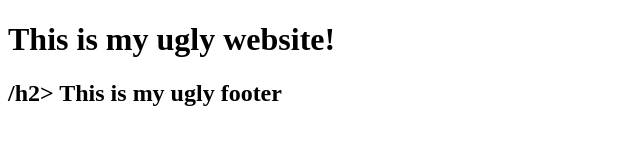
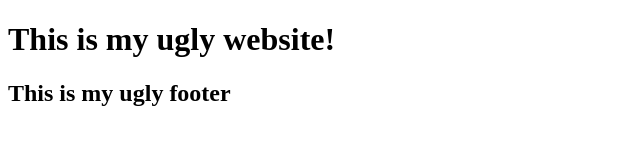
Before and after one commit to PetrosMelachroinidis/myWebsite, a plain HTML site: page index.html in a window 1280 px wide. Shown: the whole page, without its empty margins (0-640 px from the left). Drawn offline with Linux system fonts and the light colour scheme.

Commit message:
Fixing wrong html code

```diff
--- a/index.html
+++ b/index.html
@@ -10,7 +10,7 @@
 
     <footer>
       <div>
-        <h2>/h2> This is my ugly footer</h2>
+        <h2> This is my ugly footer</h2>
       </div>
     </footer>
   </body>
```
